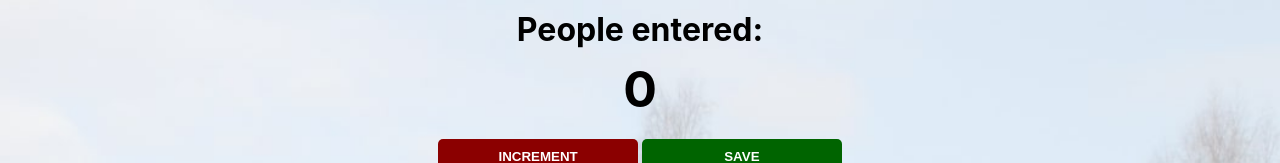
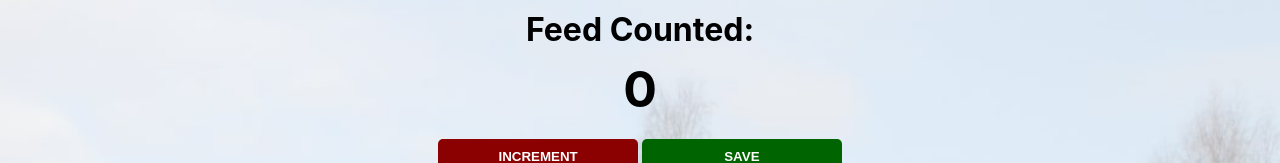
Before and after one commit to ezekielsiniishaya/Feed-Counter, a plain HTML site: page index.html in a window 1280 px wide. Shown: the top 163 px of the page. Drawn offline with Linux system fonts and the light colour scheme.

Commit message:
Update index.html

```diff
--- a/index.html
+++ b/index.html
@@ -3,7 +3,7 @@
         <link rel="stylesheet" href="index.css">
     </head>
     <body>
-        <h1>People entered:</h1>
+        <h1>Feed Counted:</h1>
         <h2 id="count-el">0</h2>
         <button id="increment-btn" onclick="increment()">INCREMENT</button>
         <button id="save-btn" onclick="save()">SAVE</button>
```
